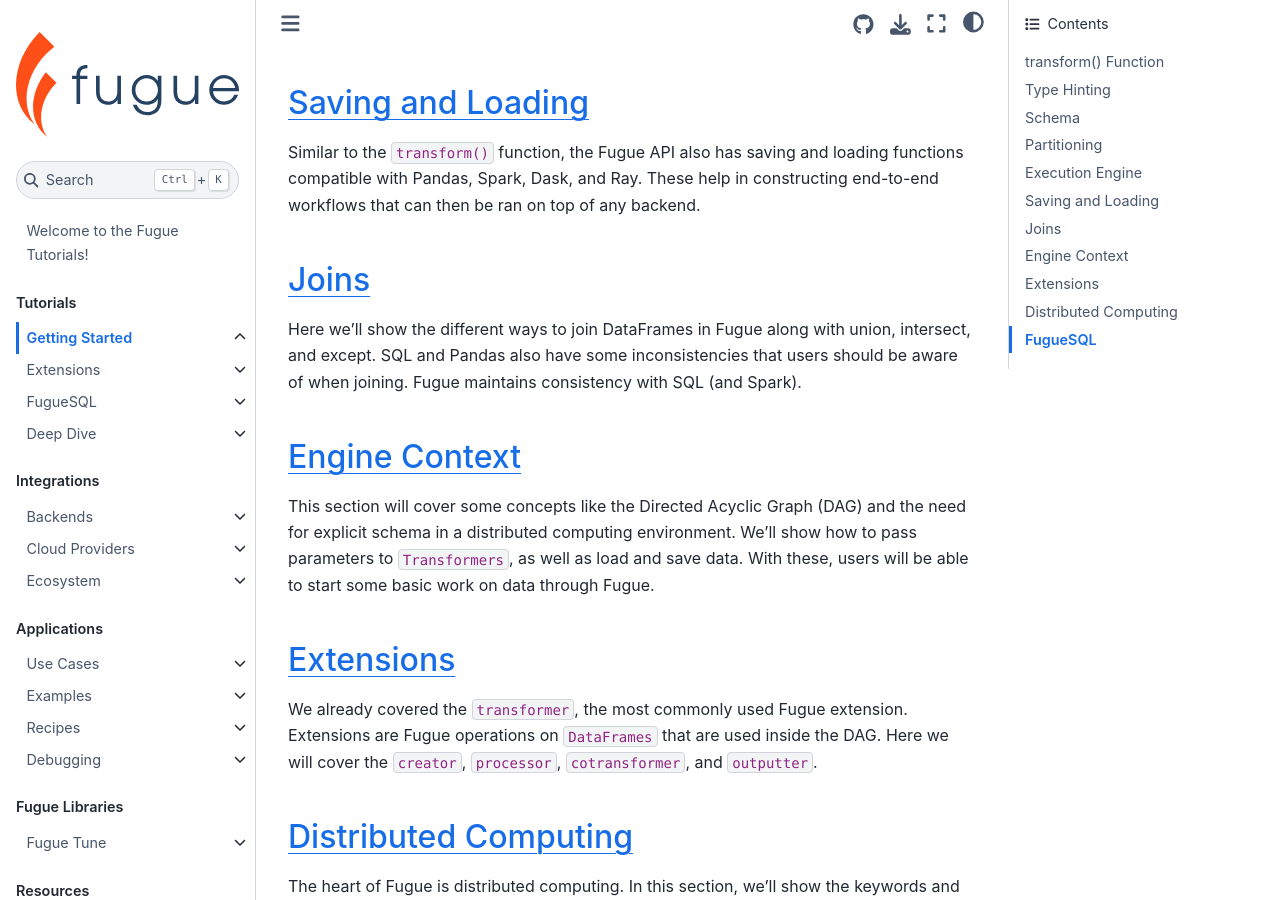
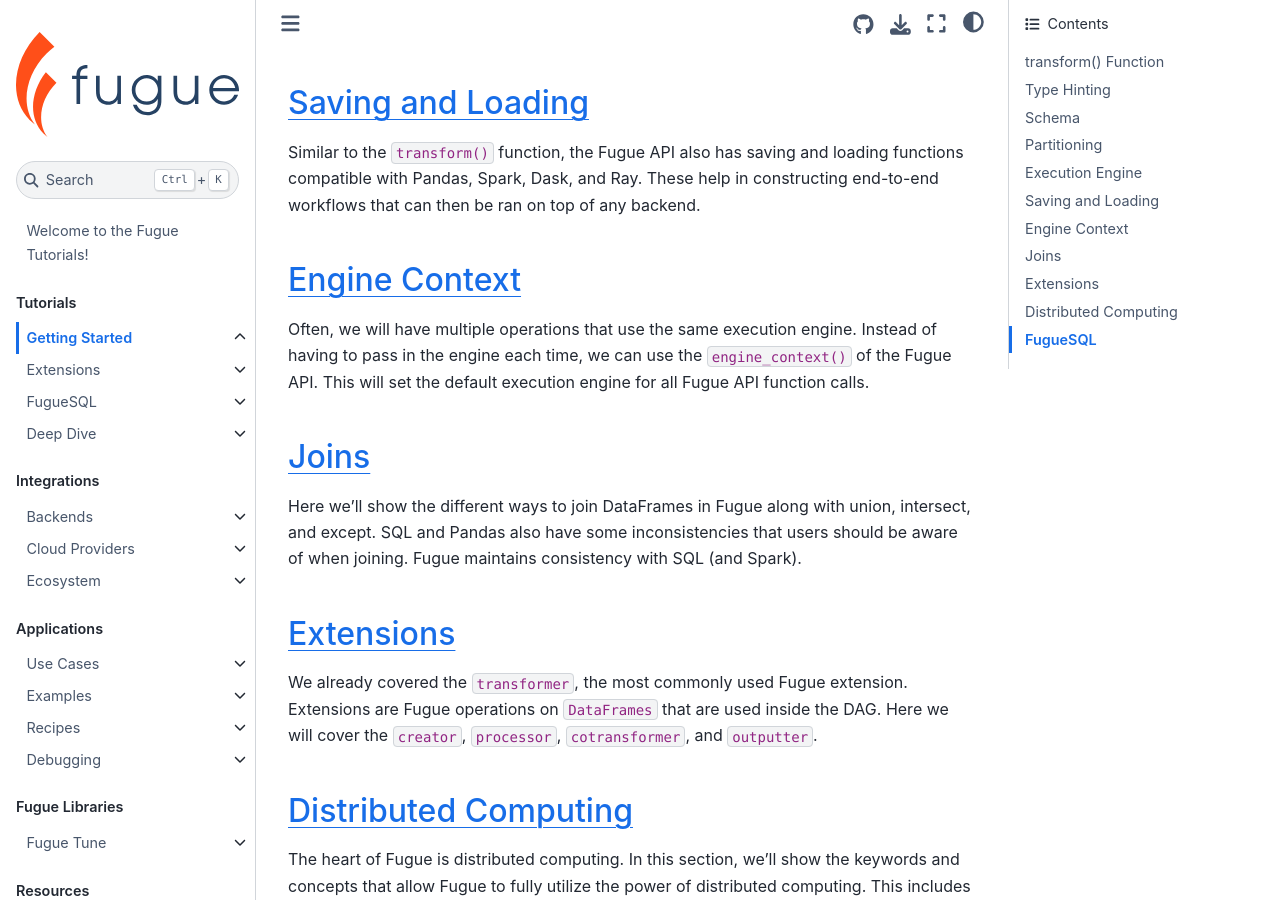
Before and after one commit to fugue-project/tutorials, a Jupyter Book: the page built from tutorials/beginner/index.md, in a window 1280 px wide and 900 px high, scrolled down 1357 px. Built offline with Jupyter Book 1.0.4 settings and Sphinx 7.4.7 and the Sphinx Book theme 1.1.4, drawn with Linux system fonts in a browser that asks for light colours; pages that are not in the unit, such as notebooks, are missing from menus.

Commit message:
engine context

```diff
--- a/tutorials/beginner/index.md
+++ b/tutorials/beginner/index.md
@@ -42,11 +42,11 @@
 ## [Saving and Loading](io.ipynb)
 Similar to the `transform()` function, the Fugue API also has saving and loading functions compatible with Pandas, Spark, Dask, and Ray. These help in constructing end-to-end workflows that can then be ran on top of any backend.
 
+## [Engine Context](engine_context.ipynb)
+Often, we will have multiple operations that use the same execution engine. Instead of having to pass in the engine each time, we can use the `engine_context()` of the Fugue API. This will set the default execution engine for all Fugue API function calls.
+
 ## [Joins](joins.ipynb)
 Here we'll show the different ways to join DataFrames in Fugue along with union, intersect, and except. SQL and Pandas also have some inconsistencies that users should be aware of when joining. Fugue maintains consistency with SQL (and Spark).
-
-## [Engine Context](engine_context.ipynb)
-This section will cover some concepts like the Directed Acyclic Graph (DAG) and the need for explicit schema in a distributed computing environment. We'll show how to pass parameters to `Transformers`, as well as load and save data. With these, users will be able to start some basic work on data through Fugue.
 
 ## [Extensions](beginner_extension.ipynb)
 We already covered the `transformer`, the most commonly used Fugue extension. Extensions are Fugue operations on `DataFrames` that are used inside the DAG. Here we will cover the `creator`, `processor`, `cotransformer`, and `outputter`.
```
Also changed, not shown: 1 other file.
